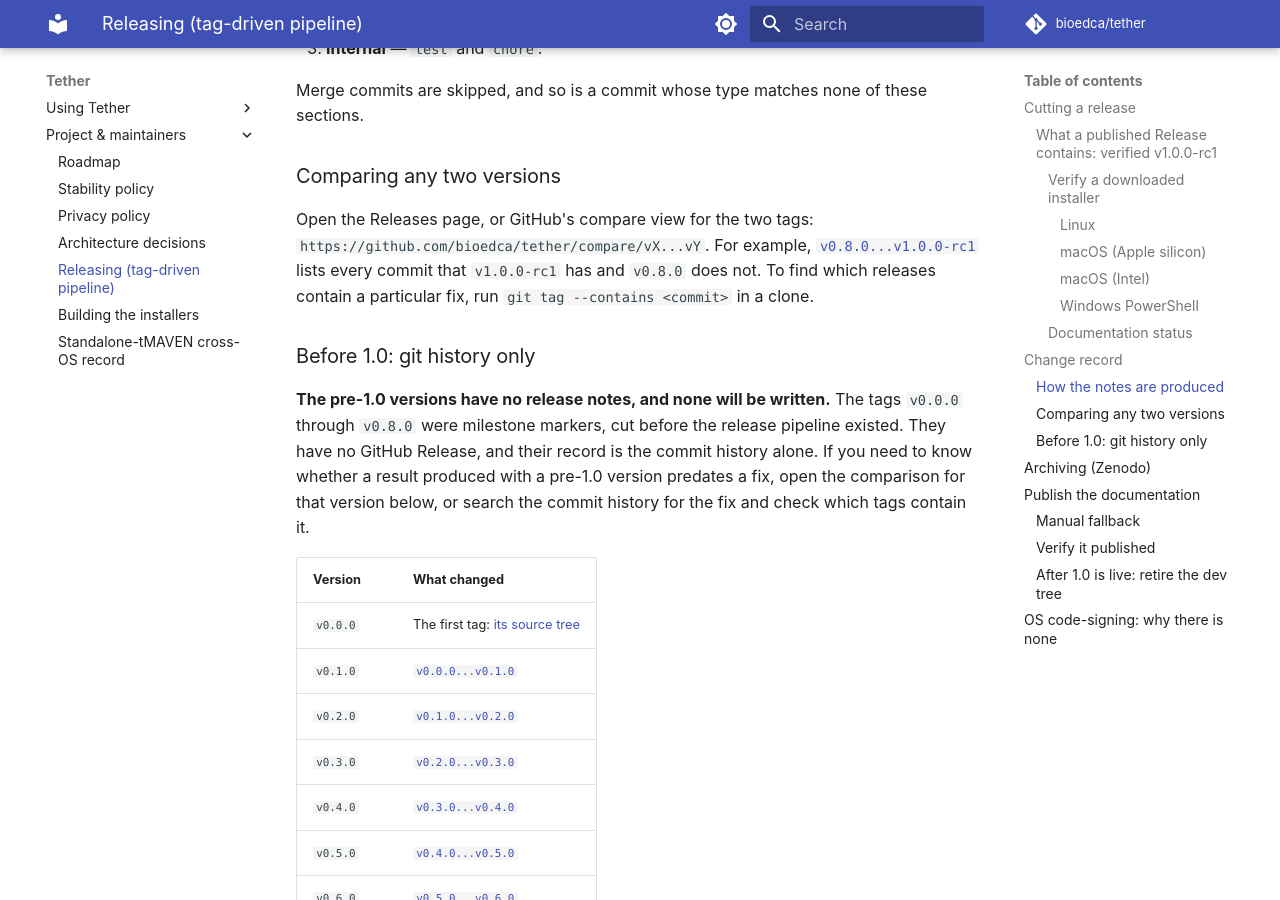
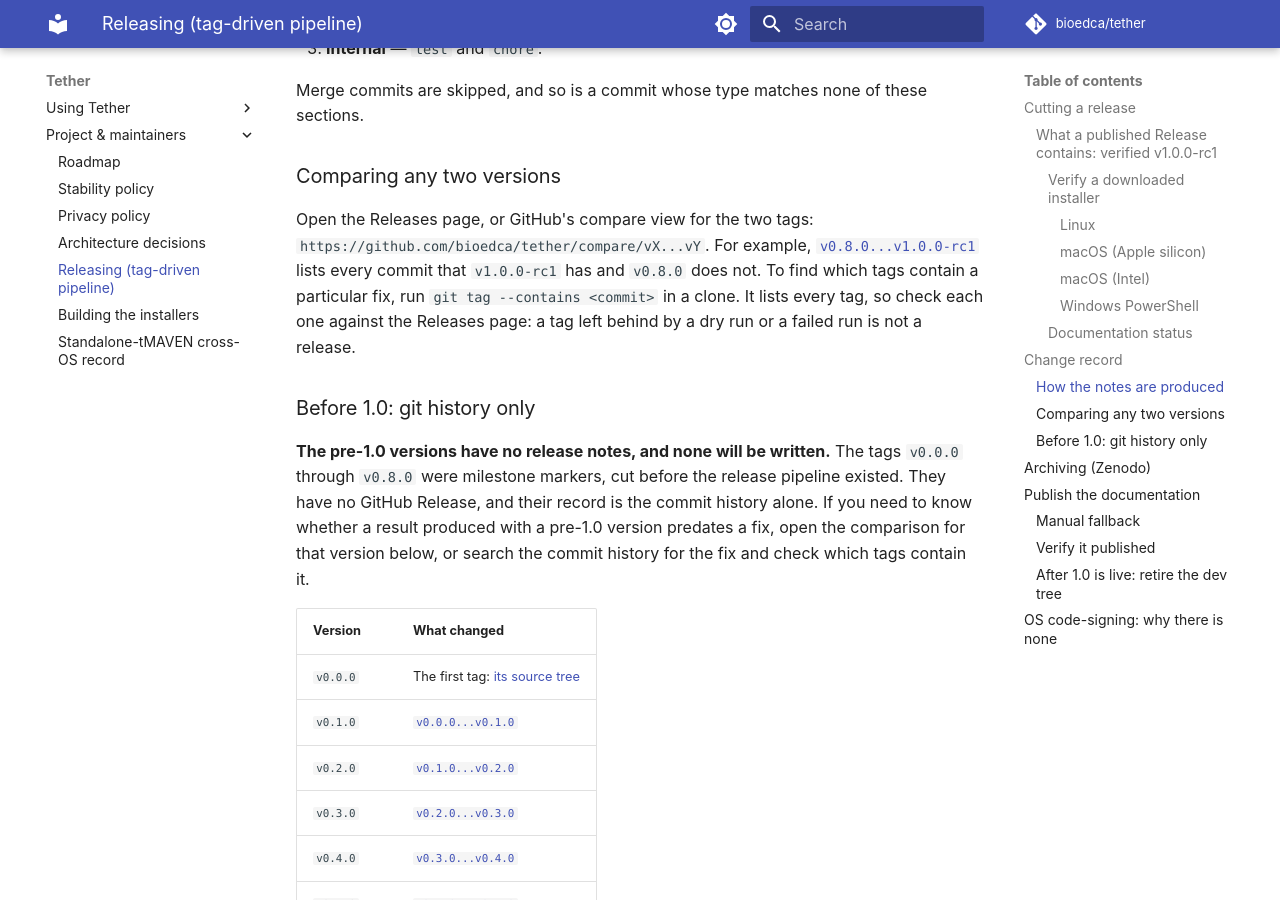
Before and after one commit to bioedca/tether, an MkDocs documentation site: the page built from docs/release.md, in a window 1280 px wide and 900 px high, scrolled down 5818 px. Built offline with MkDocs 1.6.1 and Material for MkDocs 9.7.7, drawn with Linux system fonts in a browser that asks for light colours; comment, search, counter and statistics services are not loaded; the version menu is left out.

Commit message:
docs(release): say git tag --contains lists tags, not releases
Answers CodeRabbit's review of c634dbf on #533 (refs #182).

```diff
--- a/docs/release.md
+++ b/docs/release.md
@@ -254,8 +254,9 @@
 Open the Releases page, or GitHub's compare view for the two tags:
 `https://github.com/bioedca/tether/compare/vX...vY`. For example,
 [`v0.8.0...v1.0.0-rc1`](https://github.com/bioedca/tether/compare/v0.8.0...v1.0.0-rc1) lists
-every commit that `v1.0.0-rc1` has and `v0.8.0` does not. To find which releases contain a
-particular fix, run `git tag --contains <commit>` in a clone.
+every commit that `v1.0.0-rc1` has and `v0.8.0` does not. To find which tags contain a
+particular fix, run `git tag --contains <commit>` in a clone. It lists every tag, so check each
+one against the Releases page: a tag left behind by a dry run or a failed run is not a release.
 
 ### Before 1.0: git history only
 
```
